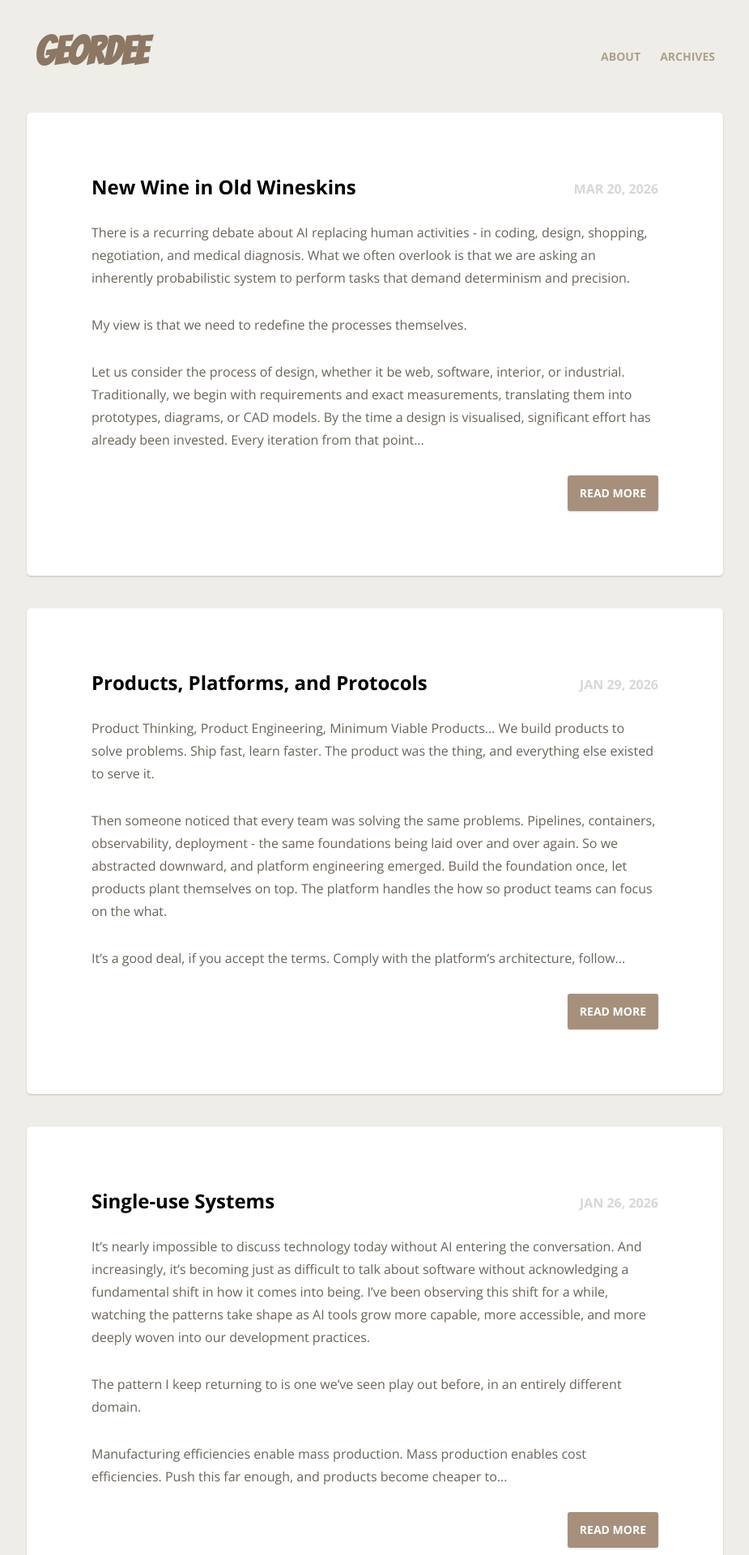
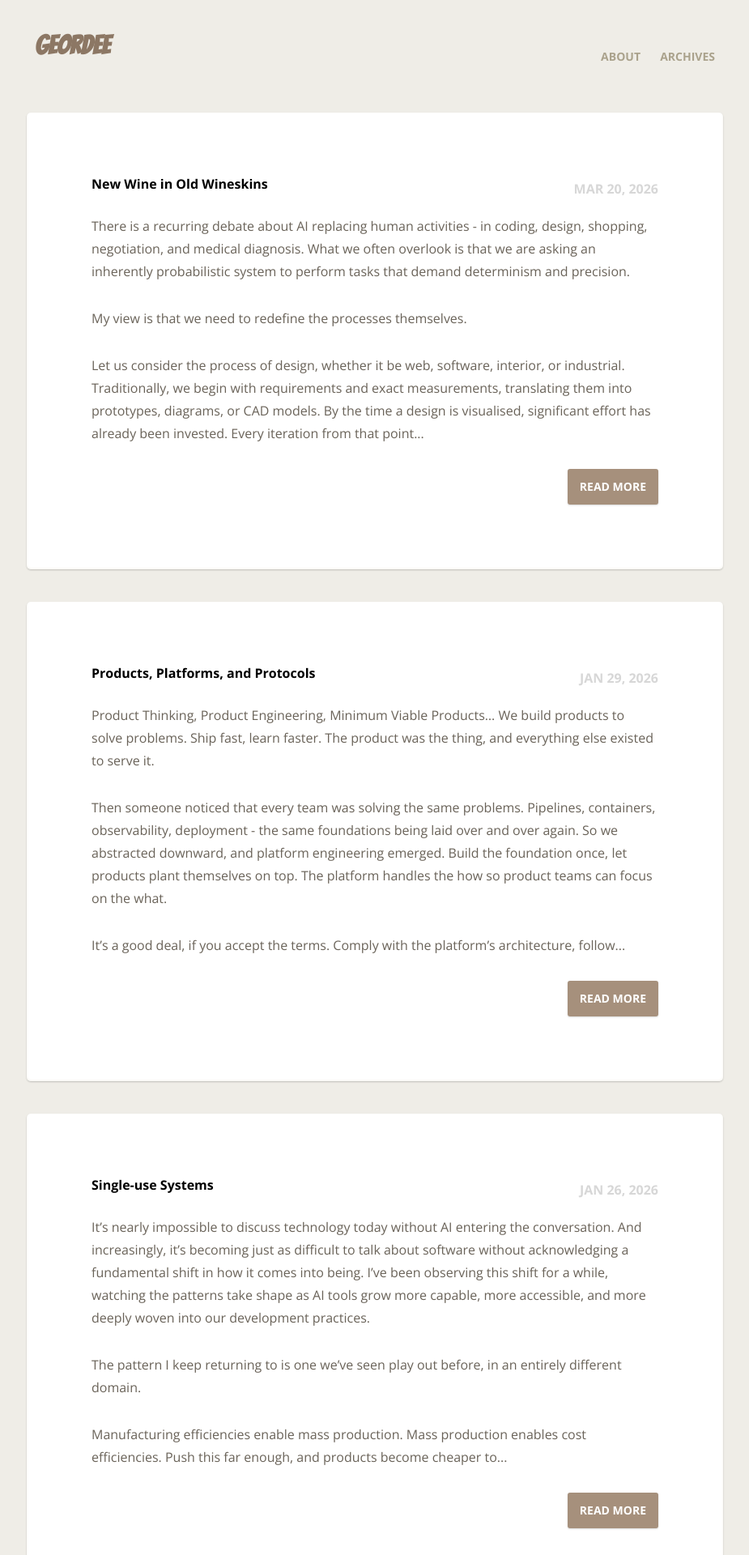
Before and after one commit to geordee/geordee.github.io, a Jekyll site: the page built from index.html, in a window 1280 px wide. Shown: the top 1920 px of the page at 81% size, without its empty margins (177-1102 px from the left). Built offline with Jekyll 4.4.1, drawn with Linux system fonts in a browser that asks for light colours; the list of posts is cut into pages by our own code; comment, search, counter and statistics services are not loaded.

Commit message:
Update heading styles

```diff
--- a/assets/stylesheets/application.css
+++ b/assets/stylesheets/application.css
@@ -211,11 +211,11 @@ h1, h2, h3, h4, h5, h6 {
 }
 
 h1 a, h2 a, h3 a, h4 a, h5 a, h6 a { font-weight:inherit;}
-h1 { font-size:48px;}
-h2 { font-size:36px;}
-h3 { font-size:30px;}
-h4 { font-size:24px;}
-h5 { font-size:18px;}
+h1 { font-size:32px;}
+h2 { font-size:24px;}
+h3 { font-size:20px;}
+h4 { font-size:16px;}
+h5 { font-size:14px;}
 h6 { font-size:12px; margin-bottom: 15px}
 
 p       { margin-bottom: 30px;}
```
